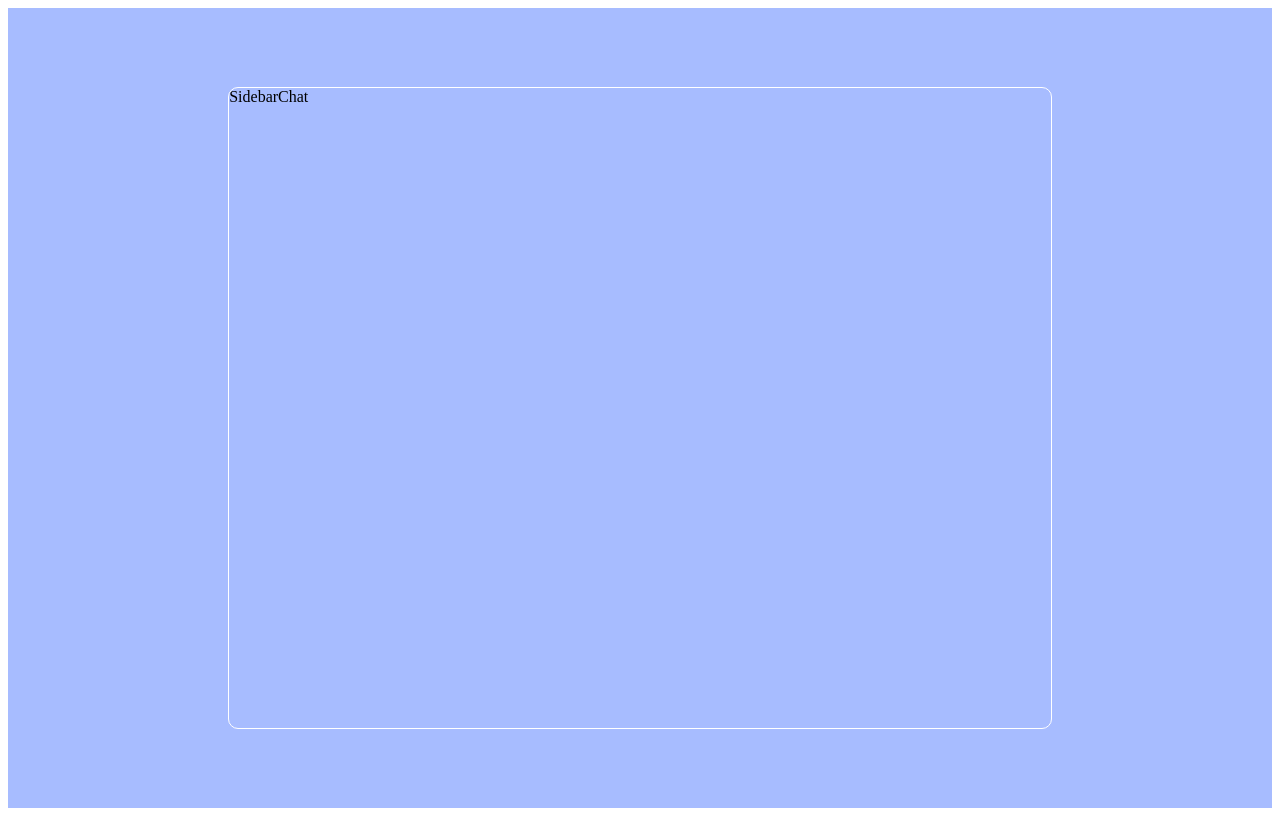
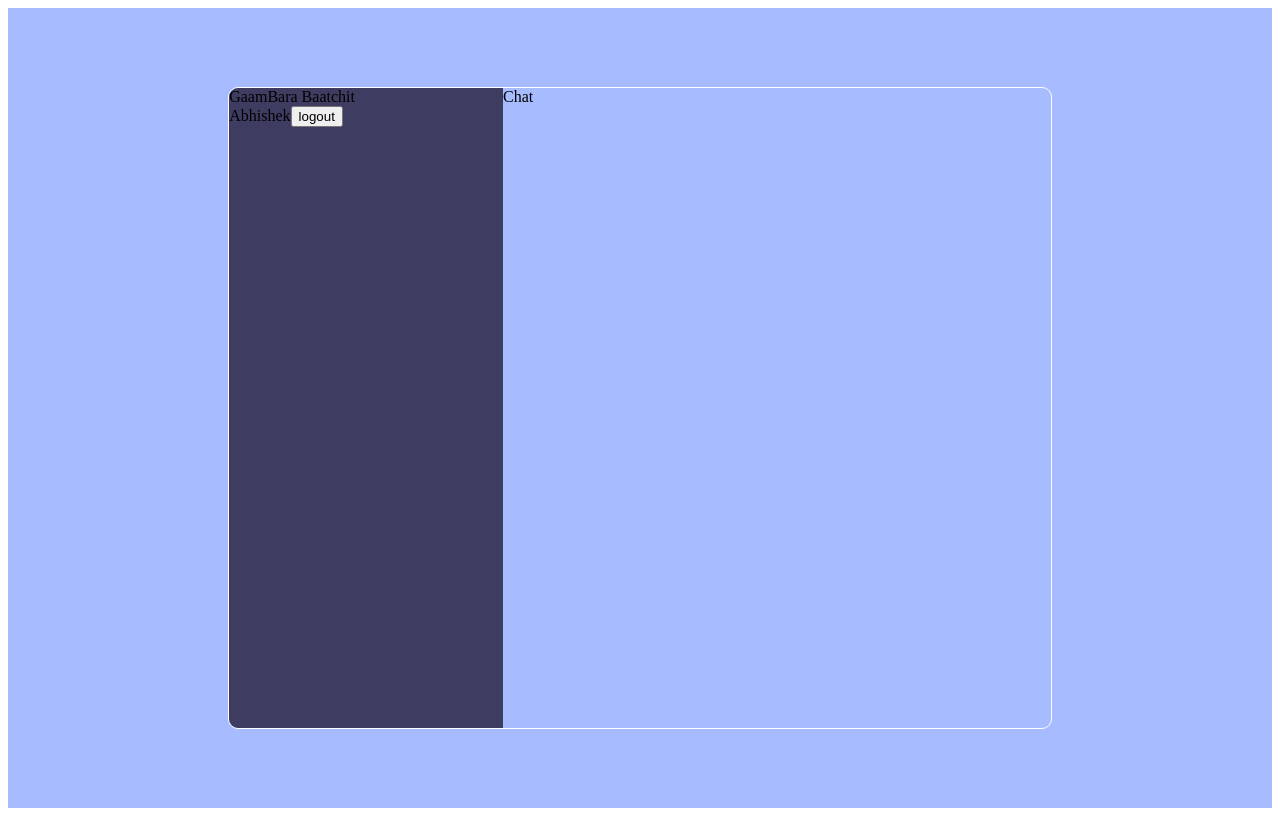
Before and after one commit to Abhishek-76/ChatAPP-, a React (Create React App) app: page / in a window 1280 px wide. Built offline with nearby package versions, Linux system fonts and the light colour scheme.

Commit message:
Sidebar->Navbar

```diff
--- a/src/components/Chat.jsx
+++ b/src/components/Chat.jsx
@@ -1,7 +1,7 @@
 import React from "react";
 
 const Chat = () => {
-  return <div>Chat</div>;
+  return <div className="chat">Chat</div>;
 };
 
 export default Chat;
--- a/src/components/Navbar.jsx
+++ b/src/components/Navbar.jsx
@@ -1,7 +1,16 @@
 import React from "react";
 
 const Navbar = () => {
-  return <div>Navbar</div>;
+  return (
+    <div className="navbar">
+      <span className="logo">GaamBara Baatchit</span>
+      <div className="user">
+        <img src="" alt="" />
+        <span>Abhishek</span>
+        <button>logout</button>
+      </div>
+    </div>
+  );
 };
 
 export default Navbar;
--- a/src/components/Sidebar.jsx
+++ b/src/components/Sidebar.jsx
@@ -1,7 +1,12 @@
 import React from "react";
+import Navbar from "./Navbar";
 
 const Sidebar = () => {
-  return <div>Sidebar</div>;
+  return (
+    <div className="sidebar">
+      <Navbar />
+    </div>
+  );
 };
 
 export default Sidebar;
--- a/src/style.scss
+++ b/src/style.scss
@@ -75,5 +75,13 @@
     width: 65%;
     height: 80%;
     display: flex;
+    overflow: hidden;
+  }
+  .sidebar {
+    flex: 1;
+    background-color: #3e3c61;
+  }
+  .chat {
+    flex: 2;
   }
 }
```
